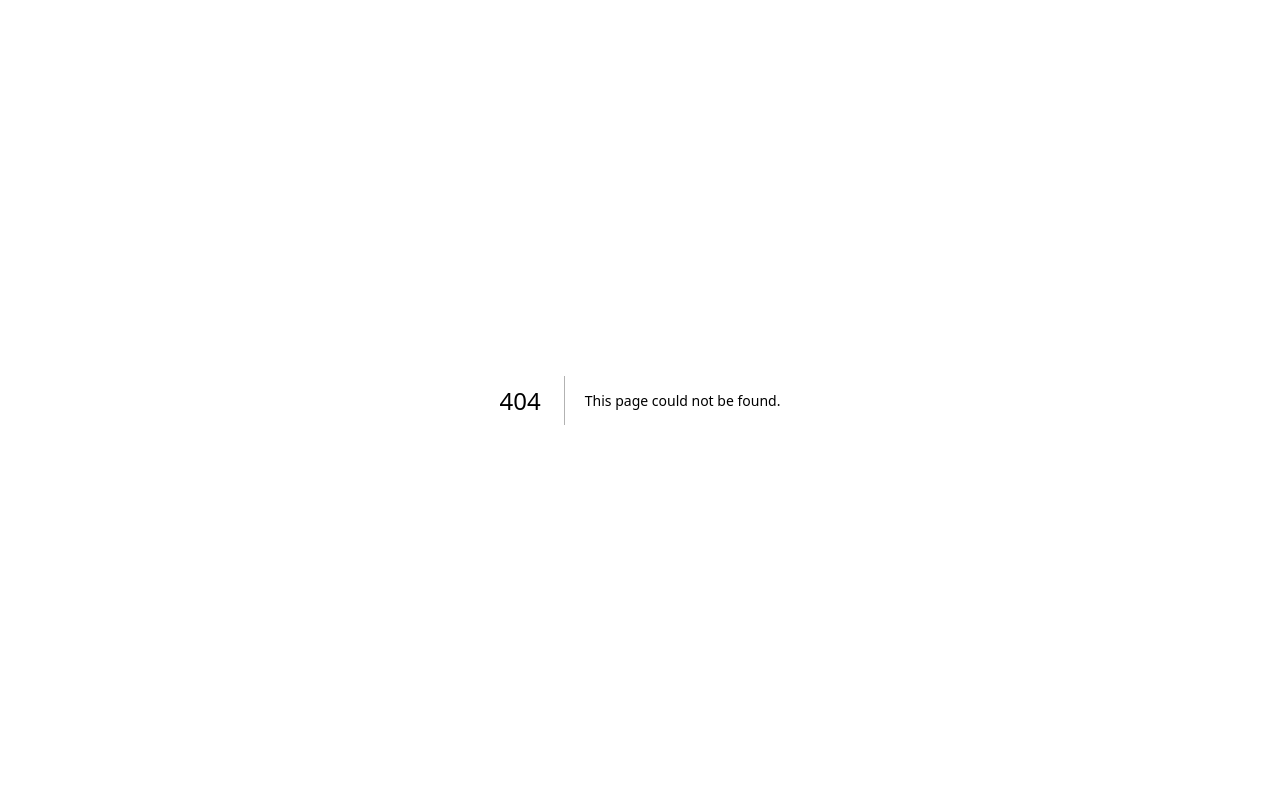
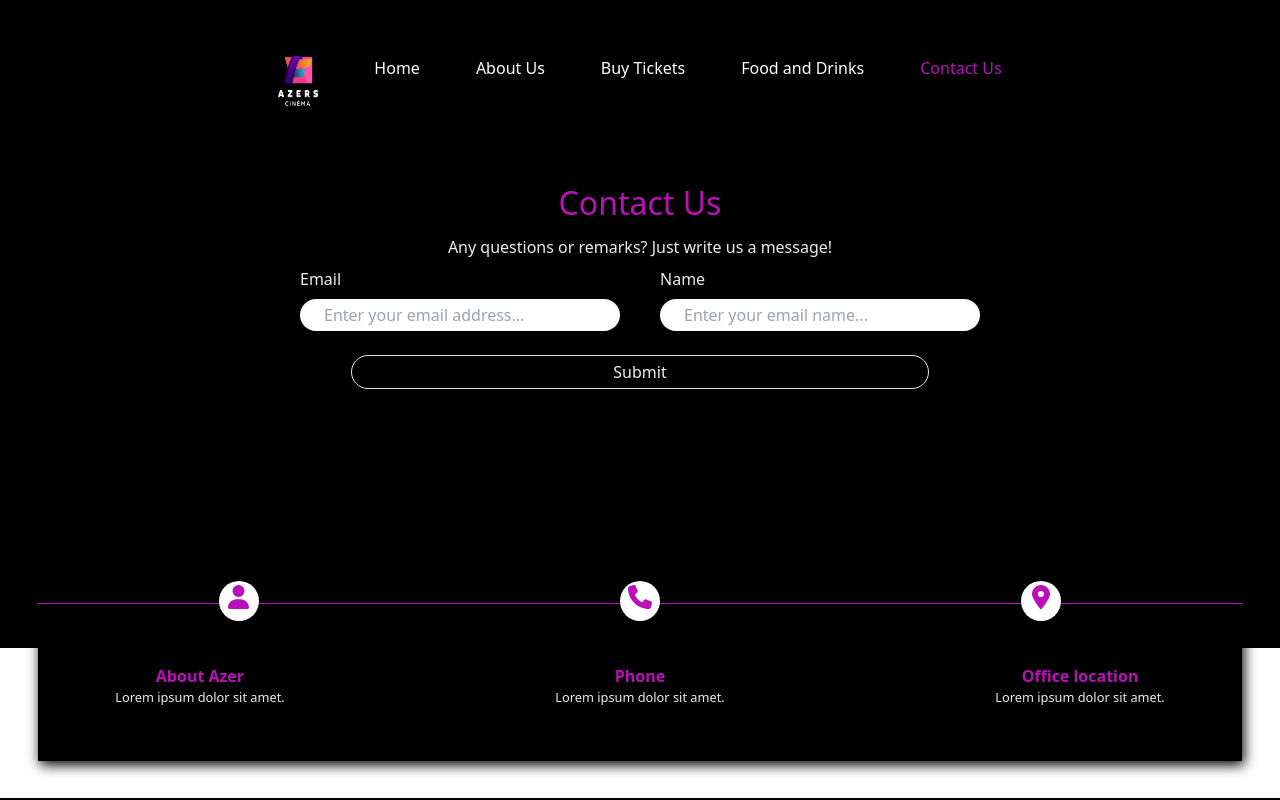
Before and after one commit to GraceJoseph-hub/azer-cinema, a Next.js app: page /Contact in a window 1280 px wide. Before the commit this address had no page. Shown: the top 800 px of the page. Built offline with nearby package versions, Linux system fonts and the light colour scheme.

Commit message:
refactoring my code

```diff
--- a/components/contactInfo/ContactForm.jsx
+++ b/components/contactInfo/ContactForm.jsx
@@ -2,7 +2,7 @@ import React from 'react'
 
 const ContactForm = () => {
   return (
-      <form action="" className="flex gap-10">
+    <form action="" className="xs:flex xs:flex-col md:flex-row gap-10">
       <div className="flex flex-col gap-2">
         <label htmlFor="">Email</label>
         <input
@@ -10,7 +10,7 @@ const ContactForm = () => {
           name=""
           id=""
           placeholder="Enter your email address..."
-            className="w-[20rem] px-6 py-1 outline-none rounded-[2rem] text-purple"
+          className="xs:w-[15rem] sm:w-[20rem] md:w-[20rem] px-6 py-1 outline-none rounded-[2rem] text-purple"
         />
       </div>
       <div className="flex flex-col gap-2">
@@ -20,7 +20,7 @@ const ContactForm = () => {
           name=""
           id=""
           placeholder="Enter your email name..."
-            className="w-[20rem] px-6 py-1 outline-none rounded-[2rem] text-purple"
+          className="xs:w-[15rem] sm:w-[20rem] md:w-[20rem] px-6 py-1 outline-none rounded-[2rem] text-purple"
         />
       </div>
     </form>
--- a/components/forYou/ForYou.jsx
+++ b/components/forYou/ForYou.jsx
@@ -3,7 +3,7 @@ import MovieCard from '../movieSchedule/MovieCard';
 
 const ForYou = () => {
   return (
-    <div className="xs:px-[8%] md:px-[10%] lg:px-[2%] py-[4%]">
+    <div className="xs:px-[8%] lg:px-[4%] py-[4%]">
       <h2 className="text-[2rem] my-[3rem] text-purple">Suggested for You</h2>
       <MovieCard selectedDate={null} limit={6} className=""/>
     </div>
--- a/components/header/Header.jsx
+++ b/components/header/Header.jsx
@@ -21,6 +21,10 @@ const links = [
   {
     path: "/FoodDrinks",
     name: "Food and Drinks",
+  },
+  {
+    path: "/Contact",
+    name: "Contact Us",
   },
 ];
 
@@ -69,7 +73,7 @@ const Header = () => {
 
       {/* mobile screen */}
       {menuOpen && (
-        <nav className="absolute top-16 left-0 w-full bg-white flex flex-col items-center space-y-4 py-4 z-40">
+        <nav className="absolute top-16 left-0 w-full text-purple font-bold bg-white flex flex-col items-center space-y-4 py-4 z-40">
           {links.map((link, index) => (
             <Link
               href={link.path}
--- a/components/movieSchedule/MovieCard.jsx
+++ b/components/movieSchedule/MovieCard.jsx
@@ -9,11 +9,11 @@ const MovieCard = ({ selectedDate, limit, className }) => {
   const moviesToShow = limit ? dailyMovies.slice(0, limit) : dailyMovies;
 
   return (
-    <div className={`mt-14 xs:grid xs:grid-rows-2 xs:grid-cols-2 xs:gap-8 xs:px-2 md:grid md:grid-flow-row md:grid-cols-2 md:gap-x-8 md:px-0 lg:grid lg:grid-cols-3 lg:gap-x-8 ${className}`}>
+    <div className={`mt-14 xs:grid xs:grid-rows-2 xs:grid-cols-2 xs:gap-8 xs:px-2 md:grid md:grid-flow-row md:grid-cols-2 md:gap-x-10 md:px-0 lg:grid lg:grid-cols-3 lg:gap-x-16 ${className}`}>
       {moviesToShow.length > 0 ? (
         moviesToShow.map((movie, index) => (
           <div key={index} className="relative">
-            <div className="relative sm:w-[300px] md:w-[320px] xs:w-[150px] xs:h-[200px] md:h-[350px] border-l rounded-md overflow-hidden max-[768px]:w-[200px]">
+            <div className="relative sm:w-[300px] md:w-[320px] xs:w-[150px] xs:h-[200px] md:h-[350px] border-l rounded-md overflow-hidden ">
               <Image
                 src={movie.img}
                 alt={movie.title}
--- a/components/tickets/TicketCard.jsx
+++ b/components/tickets/TicketCard.jsx
@@ -13,7 +13,7 @@ const TicketCard = ({ selectedDate}) => {
             <Link
               href={`/movies/${movie.id}`}
               key={index}
-              className="flex bg-black rounded-md overflow-hidden"
+              className="xs:flex xs:flex-col md:flex bg-black rounded-md overflow-hidden"
             >
               <Image
                 src={movie.img}
--- a/pages/About.jsx
+++ b/pages/About.jsx
@@ -1,9 +1,7 @@
 import Layout from "@/components/layout/Layout";
-import Image from 'next/image'
-import aboutUs from '../public/img/aboutUs.jpg'
-import Contact from "@/components/contactInfo/Contact";
-
-
+import Image from "next/image";
+import aboutUs from "../public/img/aboutUs.jpg";
+import Contact from "@/pages/Contact";
 
 const About = () => {
   return (
@@ -49,7 +47,7 @@ const About = () => {
         </div>
       </div>
       <div className="">
-        <Contact />
+        {/* <Contact /> */}
       </div>
     </Layout>
   );
--- a/pages/BuyTickets.jsx
+++ b/pages/BuyTickets.jsx
@@ -23,7 +23,7 @@ const BuyTickets = () => {
           </p>
         </div>
       </div>
-      <div className="flex xs:gap-[2rem] md:gap-[5rem] items-start px-[5%] xs:py-[5%] md:py-[4%] w-full">
+      <div className="flex xs:gap-[2rem] md:gap-[5rem] items-start px-[15%] xs:py-[10%] md:py-[4%] w-full">
         <MovieDate onDateClick={handleDateClick} className=" flex flex-col" />
         <TicketCard selectedDate={selectedDate} />
       </div>
--- a/components/contactInfo/Contact.jsx
+++ b/pages/Contact.jsx
@@ -1,4 +1,4 @@
-import ContactForm from "./ContactForm";
+import ContactForm from "../components/contactInfo/ContactForm";
 import { FontAwesomeIcon } from "@fortawesome/react-fontawesome";
 import {
   faPhone,
@@ -6,75 +6,68 @@ import {
   faUser,
 } from "@fortawesome/free-solid-svg-icons";
 import Link from "next/link";
-
+import Layout from "@/components/layout/Layout";
 
 const Contact = () => {
   return (
-    <div>
-      <div className="py-10 w-full px-[4%]">
+    <Layout>
+      <div className="xs:py-[30%] sm:py-[16%] lg:py-[14%] w-full px-[4%]">
         <div className="flex flex-col justify-center items-center gap-2">
           <div>
-            <h2 className="text-[2rem] text-purple">Contact Us</h2>
+            <h2 className="xs:text-[1rem] md:text-[2rem] text-purple">
+              Contact Us
+            </h2>
           </div>
-          <p>Any questions or remarks? Just write us a message!</p>
+          <p className="xs:text-center">
+            Any questions or remarks? Just write us a message!
+          </p>
           <ContactForm />
           <button className="border w-[49%] rounded-[2rem] mt-4 py-1 mb-[5rem] hover:text-white hover:bg-purple">
             Submit
           </button>
         </div>
       </div>
-      <div className="relative bg-purple w-full h-[200px]">
+      <div className="relative bg-white w-full h-[150px]">
         <div className="absolute left-[3%] right-[3%] top-[-30%] bottom-[25%] bg-black border border-l-0 border-r-0 border-b-0 border-t-purple px-[6%] py-5 shadow-[2px_4px_12px_black]">
           <div className="absolute left-0 right-0 top-[-15%] flex items-center justify-around">
             <Link
               href="/"
               className="text-center pt-1 w-[40px] h-[40px]  rounded-full bg-white text-purple "
             >
-              <FontAwesomeIcon
-                icon={faUser}
-                size="xl"
-              />
+              <FontAwesomeIcon icon={faUser} size="xl" />
             </Link>
 
             <Link
               href="/"
               className="text-center pt-1 w-[40px] h-[40px]  rounded-full bg-white text-purple "
             >
-              <FontAwesomeIcon
-                icon={faPhone}
-                size="xl"
-                // className="px-4 py-4 rounded-full bg-white text-purple"
-              />
+              <FontAwesomeIcon icon={faPhone} size="xl" />
             </Link>
 
             <Link
               href="/"
               className="text-center pt-1 w-[40px] h-[40px]  rounded-full bg-white text-purple "
             >
-              <FontAwesomeIcon
-                icon={faMapMarkerAlt}
-                size="xl"
-                // className="px-4 py-4 rounded-full bg-white text-purple"
-              />
+              <FontAwesomeIcon icon={faMapMarkerAlt} size="xl" />
             </Link>
           </div>
-          <div className="flex justify-between mt-16">
-            <div className="text-center">
-              <h3 className="font-bold">About Azer</h3>
-              <p className="">Lorem ipsum dolor sit amet.</p>
+          <div className="flex justify-between mt-16 xs:mt-10">
+            <div className="text-center xs:mr-8">
+              <h3 className="font-bold text-purple xs:text-[0.8rem] md:text-[1rem]">About Azer</h3>
+              <p className="xs:text-[0.5rem] md:text-[0.8rem]">Lorem ipsum dolor sit amet.</p>
+            </div>
+            <div className="text-center xs:mr-8">
+              <h3 className="font-bold text-purple xs:text-[0.8rem] md:text-[1rem]">Phone</h3>
+              <p className="xs:text-[0.5rem] md:text-[0.8rem]">Lorem ipsum dolor sit amet.</p>
             </div>
             <div className="text-center">
-              <h3 className="font-bold">Phone</h3>
-              <p>Lorem ipsum dolor sit amet.</p>
-            </div>
-            <div className="text-center">
-              <h3 className="font-bold">Office location</h3>
-              <p>Lorem ipsum dolor sit amet.</p>
+              <h3 className="font-bold text-purple xs:text-[0.8rem] md:text-[1rem]">Office location</h3>
+              <p className="xs:text-[0.5rem] md:text-[0.8rem]">Lorem ipsum dolor sit amet.</p>
             </div>
           </div>
         </div>
       </div>
-    </div>
+    </Layout>
   );
 };
 
--- a/pages/movies/[id].js
+++ b/pages/movies/[id].js
@@ -38,7 +38,8 @@ const TicketDetails = () => {
 
   if (!id) return <p>Loading...</p>;
 
-  const movie = moviesData.find((movie) => movie.id === parseInt(id));
+  const movie = moviesData.find((mv) => mv?.id === parseInt(id));
+  console.log(movie);
 
   if (!movie) return <p>Movie not found</p>;
 
```
Lines whose indentation alone changed are shown as unchanged.
